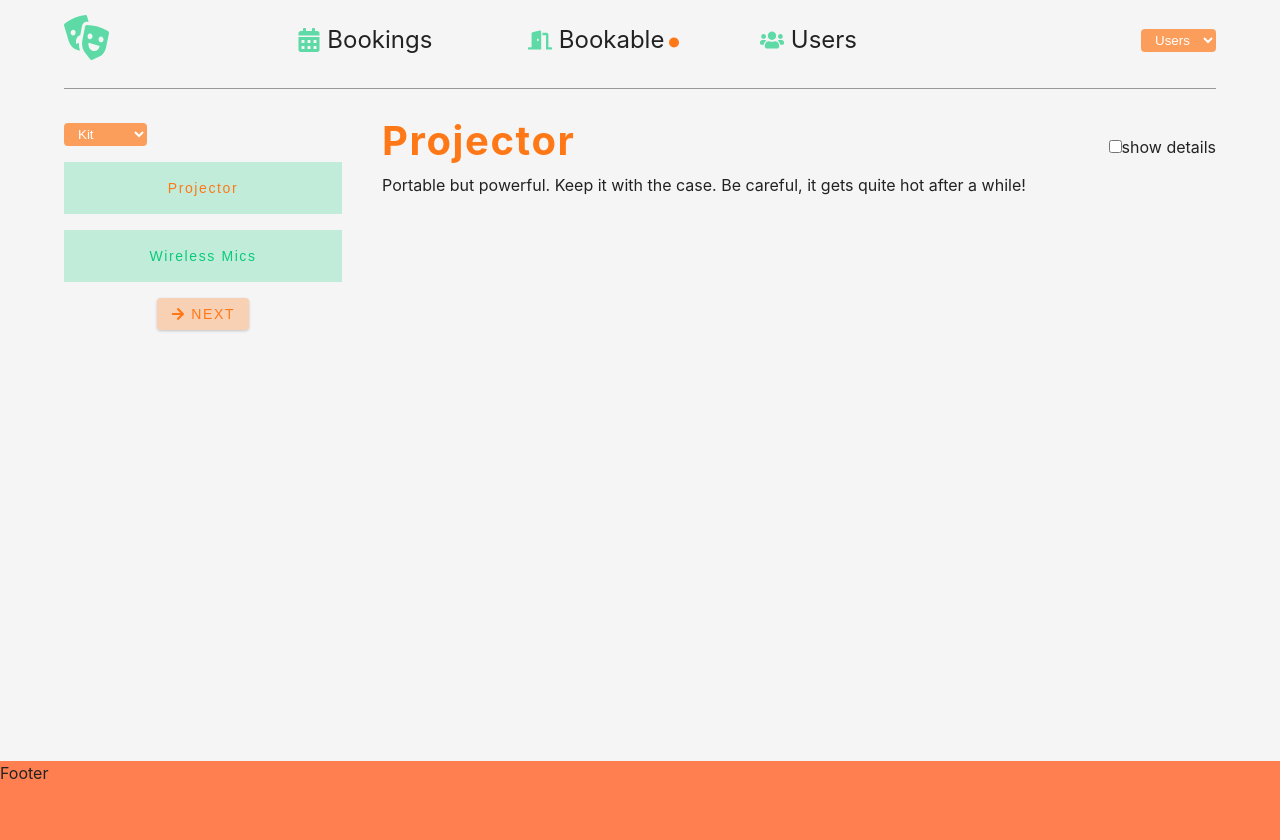
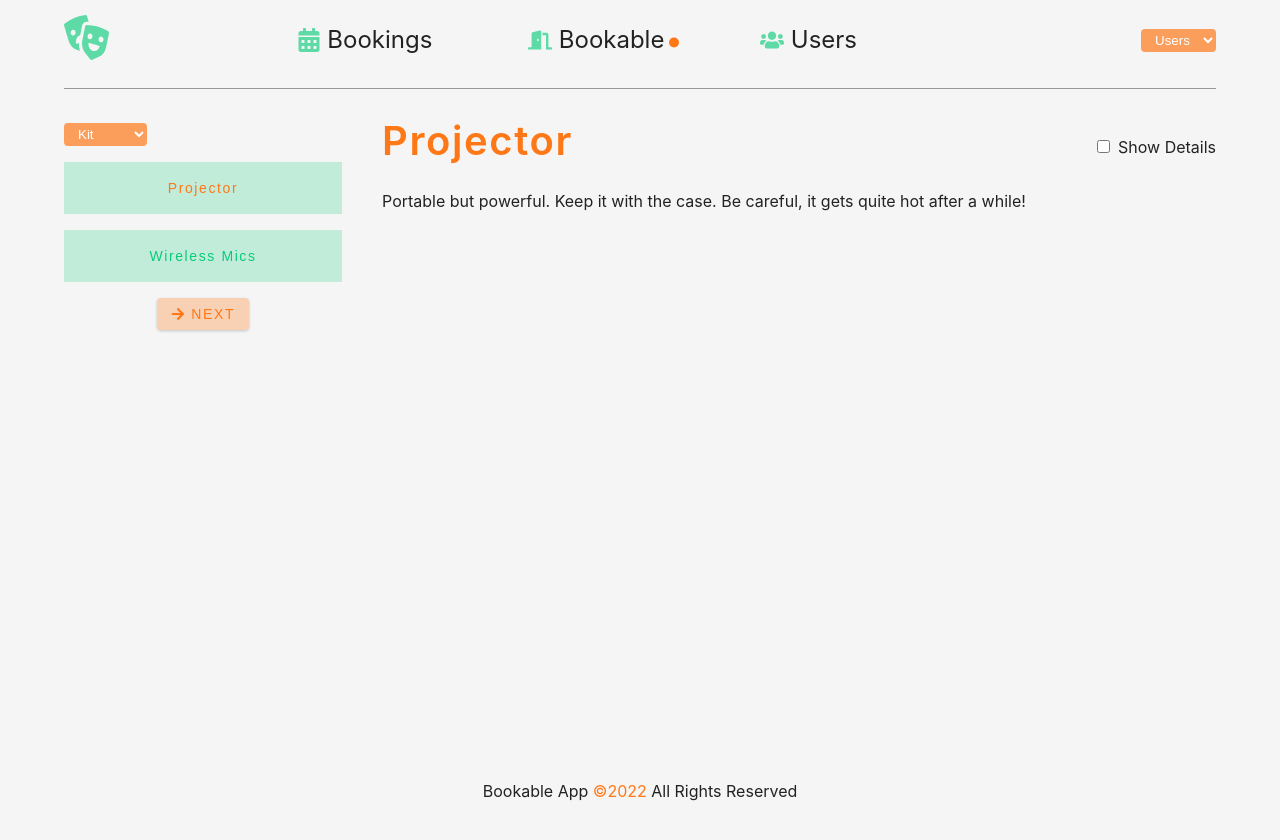
Before and after one commit to VladiVK/react-ts-bookable, a React (Create React App) app: page /bookable in a window 1280 px wide. Built offline with nearby package versions, Linux system fonts and the light colour scheme.

Commit message:
chore: complete in basic BookableListDetails

```diff
--- a/src/components/bookableListDetails/BookableListDetails.tsx
+++ b/src/components/bookableListDetails/BookableListDetails.tsx
@@ -26,7 +26,7 @@ const BookableListDetails = () => {
           </span>
         </div>
 
-        <p>{bookable.notes}</p>
+        <p className='details__item--notes'>{bookable.notes}</p>
 
         {hasDetails && (
           <div className='details__item--specialities'>
--- a/src/components/bookableListDetails/style.js
+++ b/src/components/bookableListDetails/style.js
@@ -2,6 +2,7 @@ import styled from 'styled-components';
 
 export const BookableListDetailsWrapper = styled.div`
   .details__item--header {
+    margin-bottom: 1rem;
     @media (min-width: 992px) {
       display: flex;
       align-items: center;
@@ -10,11 +11,52 @@ export const BookableListDetailsWrapper = styled.div`
   }
   .details__item--title {
     color: var(--clr-orange);
+    font-weight: 600;
   }
   .details__item--controls {
+    display: block;
+    margin-bottom: 0.7rem;
+    text-transform: capitalize;
+
+    input {
+      margin-right: 0.5rem;
+    }
+
+    @media (min-width: 992px) {
+      margin-bottom: 0;
+    }
+  }
+  .details__item--notes {
   }
   .details__item--specialities {
+    h3 {
+      font-weight: 600;
+      padding-bottom: 1rem;
+      border-bottom: 1px solid var(--clr-grey);
+    }
   }
   .details__item--availability {
+    display: grid;
+    grid-template-columns: 1fr 1fr;
+    column-gap: 2rem;
+    justify-content: start;
+
+    ul li {
+      margin-bottom: 0.3rem;
+      margin-left: 1rem;
+      position: relative;
+    }
+    ul li::before {
+      content: '';
+      display: block;
+      position: absolute;
+      top: 50%;
+      left: -15px;
+      transform: translateY(-50%);
+      width: 6px;
+      height: 6px;
+      border-radius: 50%;
+      background: var(--clr-orange);
+    }
   }
 `;
--- a/src/components/footer/Footer.tsx
+++ b/src/components/footer/Footer.tsx
@@ -2,7 +2,14 @@ import React from 'react';
 import { FooterWrapper } from './style';
 
 const Footer = () => {
-  return <FooterWrapper>Footer</FooterWrapper>;
+  return (
+    <FooterWrapper>
+      <p>
+        bookable app <span>&copy;{new Date().getFullYear()}</span> all rights
+        reserved
+      </p>
+    </FooterWrapper>
+  );
 };
 
 export default Footer;
--- a/src/components/footer/style.js
+++ b/src/components/footer/style.js
@@ -1,6 +1,14 @@
 import styled from 'styled-components';
 
 export const FooterWrapper = styled.div`
-  background: coral;
+  display: flex;
+  align-items: center;
+  justify-content: center;
   height: var(--footer-height);
+  text-transform: capitalize;
+  color: var(--clr-black);
+
+  span {
+    color: var(--clr-orange);
+  }
 `;
--- a/src/components/navbar/style.js
+++ b/src/components/navbar/style.js
@@ -1,7 +1,7 @@
 import styled from 'styled-components';
 
 export const NavbarWrapper = styled.nav`
-  height: 5rem;
+  height: var(--navbar-height);
   display: flex;
   align-items: center;
   justify-content: center;
--- a/src/index.css
+++ b/src/index.css
@@ -3,6 +3,7 @@
 :root {
   /* accent colors */
   --clr-main-bg: #f5f5f5;
+  /* --clr-main-bg: #fff; */
   --clr-white: #fff;
   --clr-orange: #ff7817;
   --clr-orange-light: hsla(25, 100%, 54%, 0.68);
```
